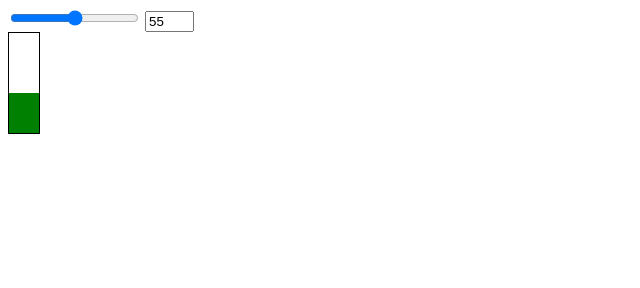
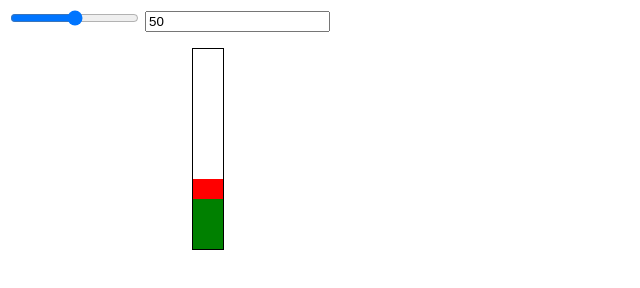
Before and after one commit to PoltavetsY/Lesson_15_DOM_events, a plain HTML site: page index.html in a window 1280 px wide. Shown: the whole page, without its empty margins (0-640 px from the left). Drawn offline with Linux system fonts and the light colour scheme.

Commit message:
range block changed

```diff
--- a/index.html
+++ b/index.html
@@ -13,30 +13,34 @@
         input[type=number] {
             -moz-appearance: textfield;
         }
-        .diagram {
-            position: relative;
+        #diagram {
+            display: flex;
+            flex-direction: column;
+            justify-content: end;
+            margin-top: 1em;
             width: 30px;
-            height: 100px;
+            height: 200px;
             border: 1px solid black;
+            transform: translateX(11.5em);
         }
-        .green {
-            position: absolute;
-            bottom: 0;
+        #green {
             height: 40px;
             width: 30px;
             background-color: green;
         }
-        .red {
-
+        #red {
+            height: 20px;
+            width: 30px;
+            background-color: red;
         }
     </style>
 </head>
 <body>
-    <input id="range" type="range" min="10" max="100"></input>
-    <input id="number" type="number" min="10" max="100"></input>
-    <div class="diagram">
-        <div class="green"></div>
-        <div class="red"></div>
+    <input id="range" type="range" min="0" max="100"></input>
+    <input id="number" type="number"></input>
+    <div id="diagram">
+        <div id="red"></div>
+        <div id="green"></div>
     </div>
 </body>
 <script src="main.js"></script>
--- a/main.js
+++ b/main.js
@@ -1,6 +1,10 @@
 var range = document.getElementById('range');
 var number = document.getElementById('number');
+var commission = document.getElementById('red');
+var greenBlock = document.getElementById('green');
 
 setInterval (function(){
     number.value = range.value;
-  }, 0);
+    greenBlock.style.height = number.value + 'px';
+    // commission.style.height = (number.value * 10 / 100) + 'px';
+}, 0);
```
